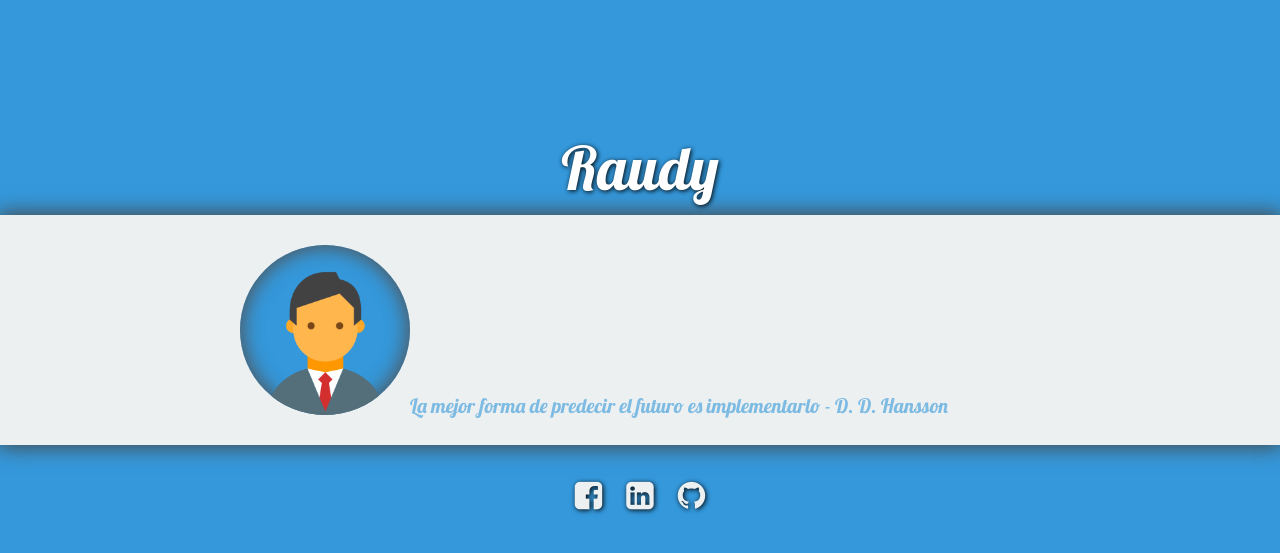
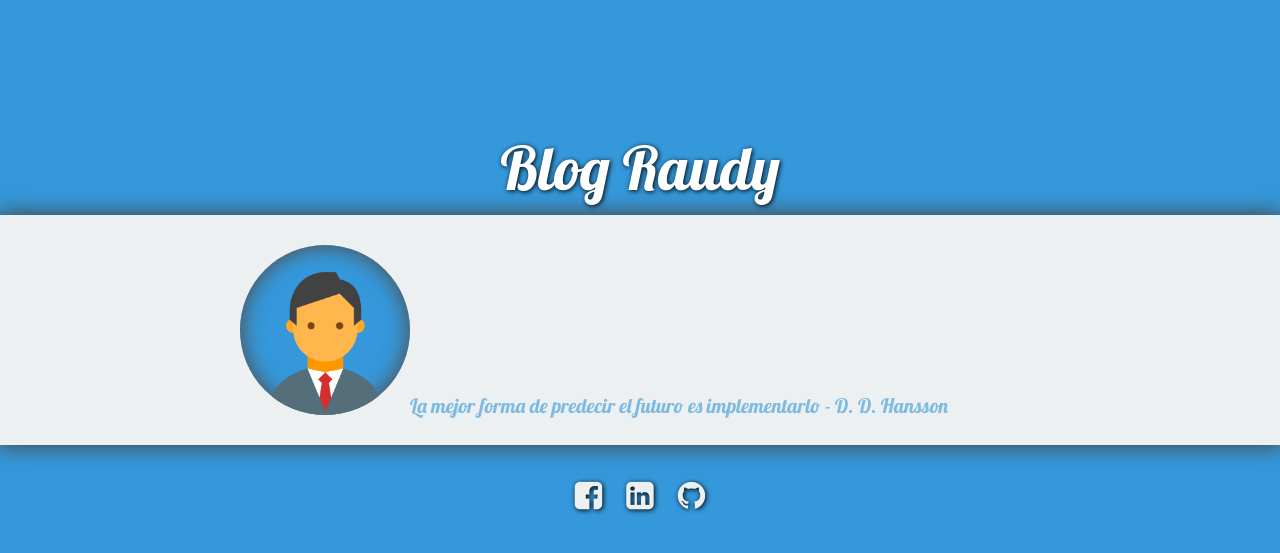
Before and after one commit to nisoto/Blog-anterior-2.0, a Jekyll site: the page built from index.html, in a window 1280 px wide. Shown: the top 553 px of the page. Built offline with Jekyll 4.4.1, drawn with Linux system fonts in a browser that asks for light colours; nearby versions of some CDN libraries.

Commit message:
Update _config.yml

```diff
--- a/_config.yml
+++ b/_config.yml
@@ -1,10 +1,10 @@
 # Site
-title:          Raudy
+title:          Blog Raudy
 bio:            'Nicolás Soto'
 description:    "La mejor forma de predecir el futuro es implementarlo - D. D. Hansson"
 picture:        'assets/img/profile.png'
 locale:         en_US
-#url:            https://nisoto.github.io
+url:            https://nisoto.github.io
 
 
 # Jekyll
```
